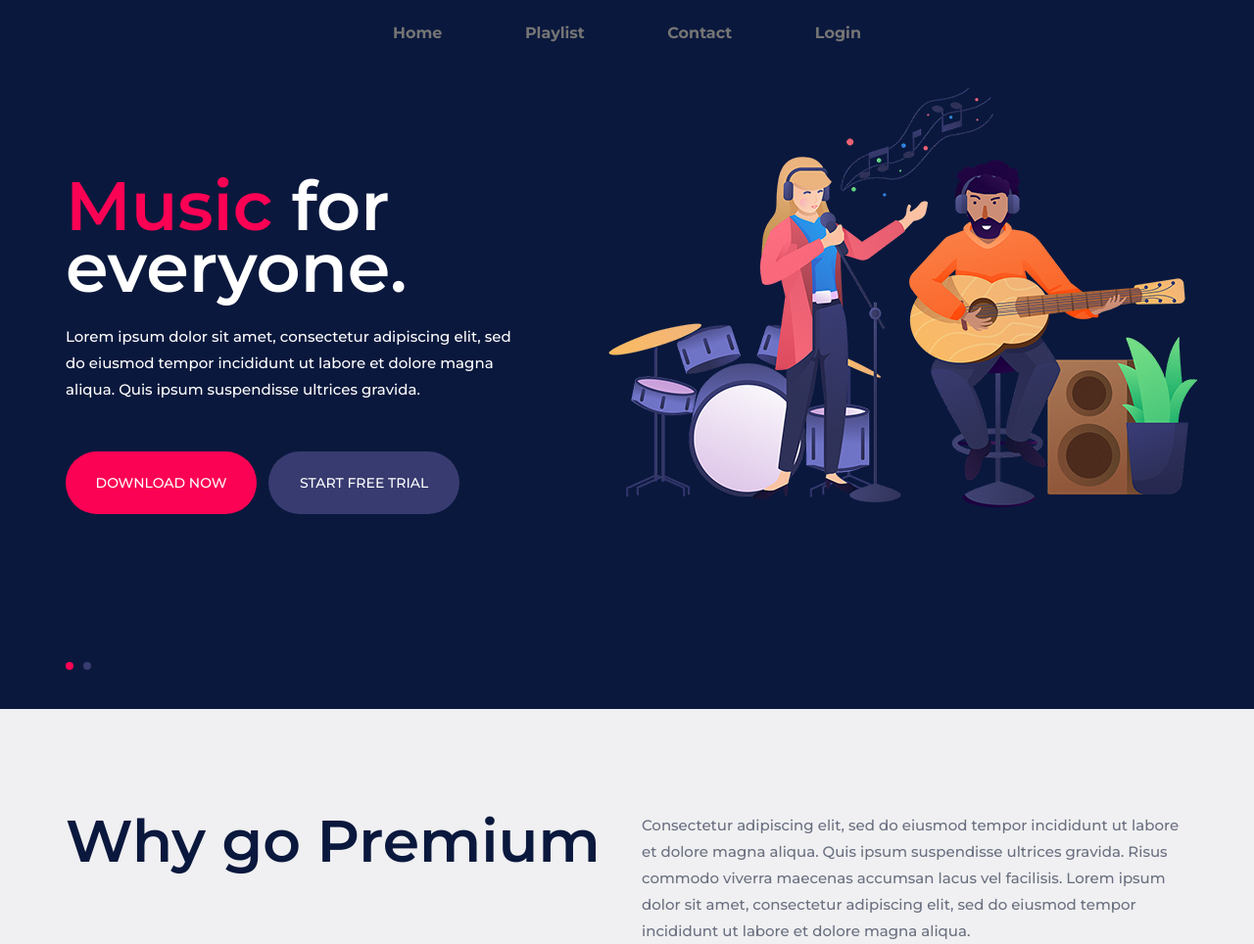
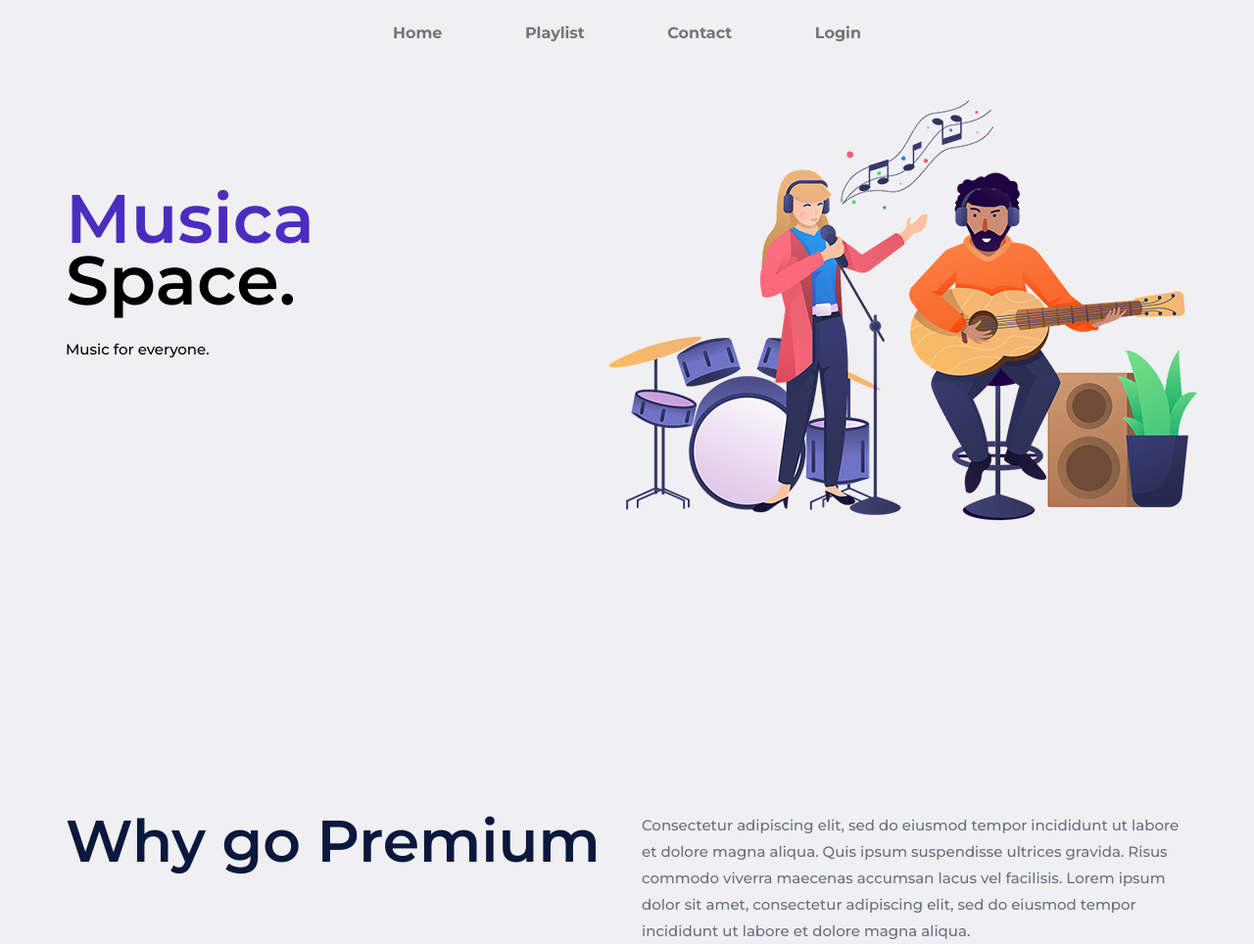
Before and after one commit to Thetuanphan/PhatTrienUngDungWeb-Trangwebnghenhac, a PHP site: page / in a window 1280 px wide. Shown: the top 964 px of the page at 98% size. Run offline with PHP 8.4, Linux system fonts and the light colour scheme.

Commit message:
fix_home_contact

```diff
--- a/musica_space/contact.html
+++ b/musica_space/contact.html
@@ -88,7 +88,7 @@
 				<div class="col-lg-12 p-0">
 					<div class="contact-warp">
 						<div class="section-title mb-0">
-							<h2>Thông tin liên hệ</h2>
+							<h2>Contact</h2>
 						</div>
 						<p></p>
 						<ul>
--- a/musica_space/css/style.css
+++ b/musica_space/css/style.css
@@ -363,11 +363,11 @@ Hero section
 	-webkit-box-align: center;
 	-ms-flex-align: center;
 	align-items: center;
-	background: #0a183d;
+	background: #F0F0F2;
 }
 
 .hs-item h2 {
-	color: #fff;
+	color: #000000;
 	font-size: 70px;
 	margin-bottom: 25px;
 	line-height: 0.9;
@@ -377,11 +377,11 @@ Hero section
 }
 
 .hs-item h2 span {
-	color: #fc0254;
+	color: #4C2CBF;
 }
 
 .hs-item p {
-	color: #ffffff;
+	color: #000000;
 	opacity: 0.6;
 	margin-bottom: 50px;
 	position: relative;
--- a/musica_space/index.html
+++ b/musica_space/index.html
@@ -93,33 +93,9 @@
 					<div class="row">
 						<div class="col-lg-6">
 							<div class="hs-text">
-								<h2><span>Music</span> for everyone.</h2>
-								<p>Lorem ipsum dolor sit amet, consectetur adipiscing elit, sed do eiusmod tempor
-									incididunt ut labore et dolore magna aliqua. Quis ipsum suspendisse ultrices
-									gravida. </p>
-								<a href="#" class="site-btn">Download Now</a>
-								<a href="#" class="site-btn sb-c2">Start free trial</a>
-							</div>
-						</div>
-						<div class="col-lg-6">
-							<div class="hr-img">
-								<img src="img/hero-bg.png" alt="">
-							</div>
-						</div>
-					</div>
-				</div>
-			</div>
-			<div class="hs-item">
-				<div class="container">
-					<div class="row">
-						<div class="col-lg-6">
-							<div class="hs-text">
-								<h2><span>Listen </span> to new music.</h2>
-								<p>Lorem ipsum dolor sit amet, consectetur adipiscing elit, sed do eiusmod tempor
-									incididunt ut labore et dolore magna aliqua. Quis ipsum suspendisse ultrices
-									gravida. </p>
-								<a href="#" class="site-btn">Download Now</a>
-								<a href="#" class="site-btn sb-c2">Start free trial</a>
+								<h2><span>Musica</span> Space.</h2>
+								<p>Music for everyone. </p>
+
 							</div>
 						</div>
 						<div class="col-lg-6">
```
